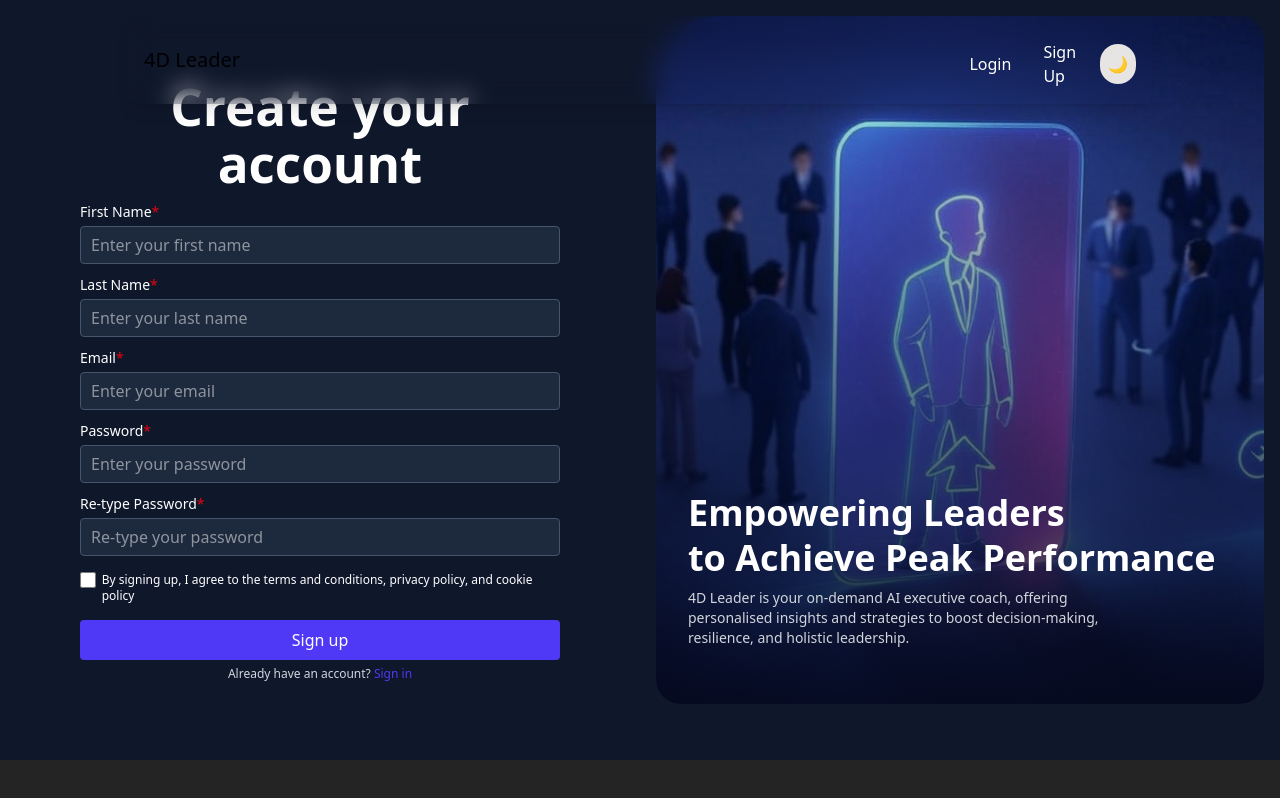
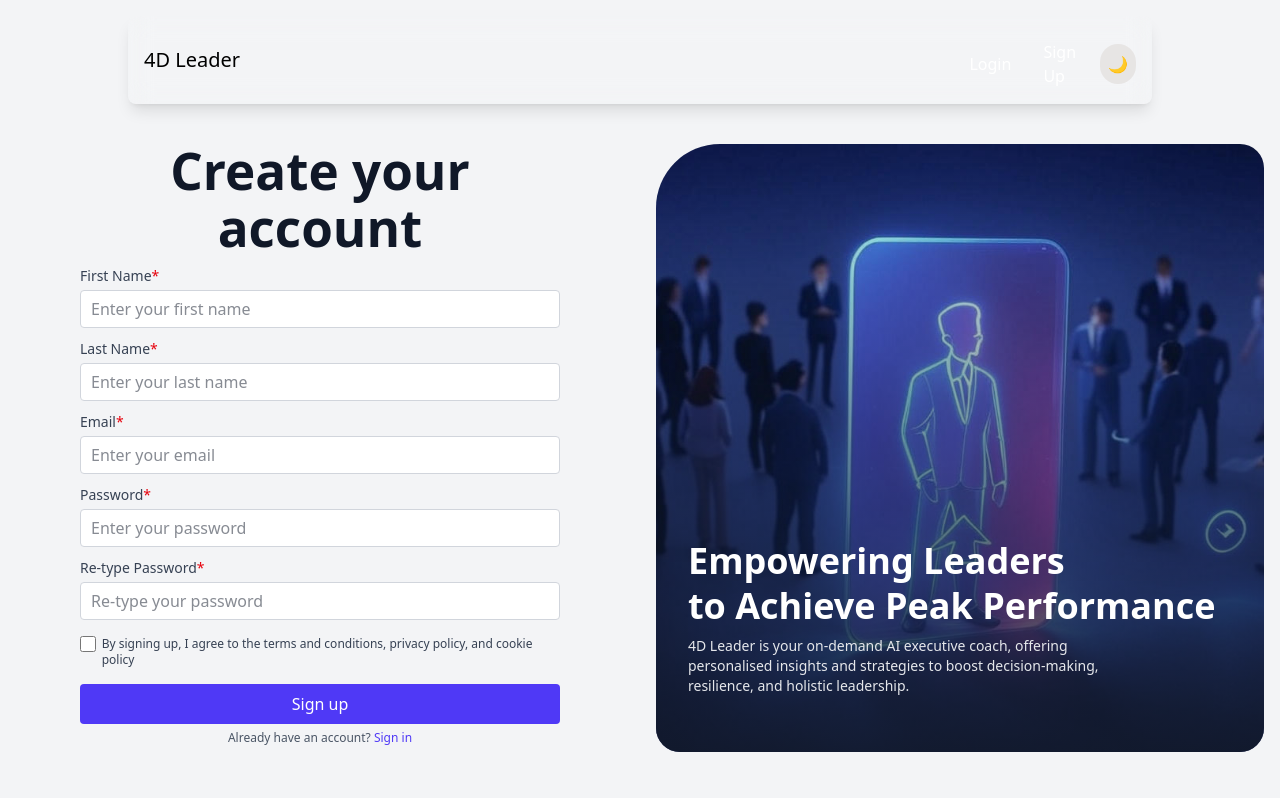
Before and after one commit to jlanzon/4D-Performance-Web-Application, a React (Vite) app: page /signup in a window 1280 px wide. Built offline with nearby package versions, Linux system fonts and the light colour scheme; no server answers.

Commit message:
Refactor Login page layout and styling for improved accessibility and dark mode support; enhance UI components for better user experience

```diff
--- a/src/Pages/SignUp/index.jsx
+++ b/src/Pages/SignUp/index.jsx
@@ -13,11 +13,11 @@ const primaryVariants = {
 
 export const SlideInAuth = () => {
   return (
-    <div className="flex max-h-full flex-col md:flex-row grid-cols-1 bg-slate-900 md:grid-cols-[1fr,_400px] lg:grid-cols-[1fr,_600px]">
-      <div className="w-screen md:w-[50vw]">
+    <div className="flex max-h-screen overflow-hidden flex-col md:flex-row grid-cols-1 bg-gray-100 dark:bg-slate-900 md:grid-cols-[1fr,_400px] lg:grid-cols-[1fr,_600px] ">
+      <div className="w-screen md:w-[50vw] mt-16">
         <Form />
       </div>
-      <div className="w-screen md:w-[50vw]">
+      <div className="w-screen md:w-[50vw] mt-32">
         <SupplementalContent />
       </div>
     </div>
@@ -88,14 +88,14 @@ const Form = () => {
       <div className="mx-auto max-w-lg px-4">
         <motion.h1
           variants={primaryVariants}
-          className="mb-2 text-center text-4xl font-semibold text-white"
+          className="mb-2 text-center text-4xl font-semibold text-gray-900 dark:text-white"
         >
           Create your account
         </motion.h1>
         {error && (
           <motion.p
             variants={primaryVariants}
-            className="mb-4 text-center text-red-500"
+            className="mb-4 text-center text-red-500 dark:text-red-400"
           >
             {error}
           </motion.p>
@@ -105,15 +105,15 @@ const Form = () => {
           <motion.div variants={primaryVariants} className="mb-2 w-full">
             <label
               htmlFor="first-name-input"
-              className="mb-1 inline-block text-sm font-medium text-white"
+              className="mb-1 inline-block text-sm font-medium text-gray-700 dark:text-white"
             >
-              First Name<span className="text-red-600">*</span>
+              First Name<span className="text-red-600 dark:text-red-400">*</span>
             </label>
             <input
               id="first-name-input"
               type="text"
               placeholder="Enter your first name"
-              className="w-full rounded border border-slate-600 bg-slate-800 px-2.5 py-1.5 text-white focus:outline-indigo-600"
+              className="w-full rounded border border-gray-300 dark:border-slate-600 bg-white dark:bg-slate-800 px-2.5 py-1.5 text-gray-900 dark:text-white focus:outline-indigo-600"
               value={firstName}
               onChange={(e) => setFirstName(e.target.value)}
               required
@@ -123,15 +123,15 @@ const Form = () => {
           <motion.div variants={primaryVariants} className="mb-2 w-full">
             <label
               htmlFor="last-name-input"
-              className="mb-1 inline-block text-sm font-medium text-white"
+              className="mb-1 inline-block text-sm font-medium text-gray-700 dark:text-white"
             >
-              Last Name<span className="text-red-600">*</span>
+              Last Name<span className="text-red-600 dark:text-red-400">*</span>
             </label>
             <input
               id="last-name-input"
               type="text"
               placeholder="Enter your last name"
-              className="w-full rounded border border-slate-600 bg-slate-800 px-2.5 py-1.5 text-white focus:outline-indigo-600"
+              className="w-full rounded border border-gray-300 dark:border-slate-600 bg-white dark:bg-slate-800 px-2.5 py-1.5 text-gray-900 dark:text-white focus:outline-indigo-600"
               value={lastName}
               onChange={(e) => setLastName(e.target.value)}
               required
@@ -141,15 +141,15 @@ const Form = () => {
           <motion.div variants={primaryVariants} className="mb-2 w-full">
             <label
               htmlFor="email-input"
-              className="mb-1 inline-block text-sm font-medium text-white"
+              className="mb-1 inline-block text-sm font-medium text-gray-700 dark:text-white"
             >
-              Email<span className="text-red-600">*</span>
+              Email<span className="text-red-600 dark:text-red-400">*</span>
             </label>
             <input
               id="email-input"
               type="email"
               placeholder="Enter your email"
-              className="w-full rounded border border-slate-600 bg-slate-800 px-2.5 py-1.5 text-white focus:outline-indigo-600"
+              className="w-full rounded border border-gray-300 dark:border-slate-600 bg-white dark:bg-slate-800 px-2.5 py-1.5 text-gray-900 dark:text-white focus:outline-indigo-600"
               value={email}
               onChange={(e) => setEmail(e.target.value)}
               required
@@ -159,15 +159,15 @@ const Form = () => {
           <motion.div variants={primaryVariants} className="mb-2 w-full">
             <label
               htmlFor="password-input"
-              className="mb-1 inline-block text-sm font-medium text-white"
+              className="mb-1 inline-block text-sm font-medium text-gray-700 dark:text-white"
             >
-              Password<span className="text-red-600">*</span>
+              Password<span className="text-red-600 dark:text-red-400">*</span>
             </label>
             <input
               id="password-input"
               type="password"
               placeholder="Enter your password"
-              className="w-full rounded border border-slate-600 bg-slate-800 px-2.5 py-1.5 text-white focus:outline-indigo-600"
+              className="w-full rounded border border-gray-300 dark:border-slate-600 bg-white dark:bg-slate-800 px-2.5 py-1.5 text-gray-900 dark:text-white focus:outline-indigo-600"
               value={password}
               onChange={(e) => {
                 setPassword(e.target.value);
@@ -179,10 +179,10 @@ const Form = () => {
               <p
                 className={`text-sm mt-1 ${
                   passwordStrength === "Strong"
-                    ? "text-green-500"
+                    ? "text-green-500 dark:text-green-400"
                     : passwordStrength === "Moderate"
-                    ? "text-yellow-500"
-                    : "text-red-500"
+                    ? "text-yellow-500 dark:text-yellow-400"
+                    : "text-red-500 dark:text-red-400"
                 }`}
               >
                 Password Strength: {passwordStrength}
@@ -193,15 +193,15 @@ const Form = () => {
           <motion.div variants={primaryVariants} className="mb-4 w-full">
             <label
               htmlFor="rt-password-input"
-              className="mb-1 inline-block text-sm font-medium text-white"
+              className="mb-1 inline-block text-sm font-medium text-gray-700 dark:text-white"
             >
-              Re-type Password<span className="text-red-600">*</span>
+              Re-type Password<span className="text-red-600 dark:text-red-400">*</span>
             </label>
             <input
               id="rt-password-input"
               type="password"
               placeholder="Re-type your password"
-              className="w-full rounded border border-slate-600 bg-slate-800 px-2.5 py-1.5 text-white focus:outline-indigo-600"
+              className="w-full rounded border border-gray-300 dark:border-slate-600 bg-white dark:bg-slate-800 px-2.5 py-1.5 text-gray-900 dark:text-white focus:outline-indigo-600"
               value={retypePassword}
               onChange={(e) => setRetypePassword(e.target.value)}
               required
@@ -215,12 +215,12 @@ const Form = () => {
             <input
               type="checkbox"
               id="terms-checkbox"
-              className="h-4 w-4 accent-indigo-600"
+              className="h-4 w-4 accent-indigo-600 dark:accent-indigo-400"
               checked={termsChecked}
               onChange={(e) => setTermsChecked(e.target.checked)}
               required
             />
-            <label htmlFor="terms-checkbox" className="text-xs text-white">
+            <label htmlFor="terms-checkbox" className="text-xs text-gray-700 dark:text-white">
               By signing up, I agree to the terms and conditions, privacy
               policy, and cookie policy
             </label>
@@ -230,17 +230,17 @@ const Form = () => {
             variants={primaryVariants}
             whileTap={{ scale: 0.985 }}
             type="submit"
-            className="mb-1.5 w-full rounded bg-indigo-600 px-4 py-2 text-center font-medium text-white transition-colors hover:bg-indigo-700"
+            className="mb-1.5 w-full rounded bg-indigo-600 px-4 py-2 text-center font-medium text-white transition-colors hover:bg-indigo-700 dark:hover:bg-indigo-500"
             disabled={isLoading}
           >
             {isLoading ? "Signing up..." : "Sign up"}
           </motion.button>
           <motion.p
             variants={primaryVariants}
-            className="text-xs text-center text-gray-300"
+            className="text-xs text-center text-gray-600 dark:text-gray-300"
           >
             Already have an account?{" "}
-            <a className="text-indigo-600 underline" href="/login">
+            <a className="text-indigo-600 dark:text-indigo-400 underline" href="/login">
               Sign in
             </a>
           </motion.p>
@@ -252,14 +252,15 @@ const Form = () => {
 
 const SupplementalContent = () => {
   return (
-    <div className="group sticky top-4 m-4 h-80 overflow-hidden rounded-3xl rounded-tl-[4rem] bg-slate-950 md:h-[calc(90vh_-_2rem)]">
+    <div className="group sticky top-4 m-4 h-80 overflow-hidden rounded-3xl rounded-tl-[4rem] bg-gray-200 dark:bg-slate-950 md:h-[calc(80vh_-_2rem)]">
       <img
         alt="Abstract leadership illustration"
         src="./AICoach.jpg"
         className="h-full w-full object-cover transition-all duration-500 group-hover:scale-105 group-hover:opacity-50"
+        loading="lazy"
       />
       <div className="absolute right-2 top-4 z-10">
-        <FiArrowUpRight className="rotate-45 text-6xl text-indigo-200 opacity-0 transition-all duration-500 group-hover:rotate-0 group-hover:opacity-100" />
+        <FiArrowUpRight className="rotate-45 text-6xl text-indigo-500 dark:text-indigo-200 opacity-0 transition-all duration-500 group-hover:rotate-0 group-hover:opacity-100" />
       </div>
       <motion.div
         initial="initial"
@@ -268,17 +269,17 @@ const SupplementalContent = () => {
           initial: { opacity: 0 },
           animate: { opacity: 1, transition: { staggerChildren: 0.05 } },
         }}
-        className="absolute inset-0 flex flex-col items-start justify-end bg-gradient-to-t from-slate-950/90 to-slate-950/0 p-8"
+        className="absolute inset-0 flex flex-col items-start justify-end bg-gradient-to-t from-gray-900/90 dark:from-slate-950/90 to-gray-900/0 dark:to-slate-950/0 p-8"
       >
         <motion.h2
           variants={primaryVariants}
-          className="mb-2 text-3xl font-semibold leading-[1.25] text-white lg:text-4xl"
+          className="mb-2 text-3xl font-semibold leading-[1.25] text-white dark:text-white lg:text-4xl"
         >
           Empowering Leaders<br />to Achieve Peak Performance
         </motion.h2>
         <motion.p
           variants={primaryVariants}
-          className="mb-6 max-w-md text-sm text-gray-300"
+          className="mb-6 max-w-md text-sm text-gray-200 dark:text-gray-300"
         >
           4D Leader is your on-demand AI executive coach, offering personalised
           insights and strategies to boost decision-making, resilience, and
```
Also changed, not shown: src/Pages/Login/index.jsx (+22 -22 lines).
